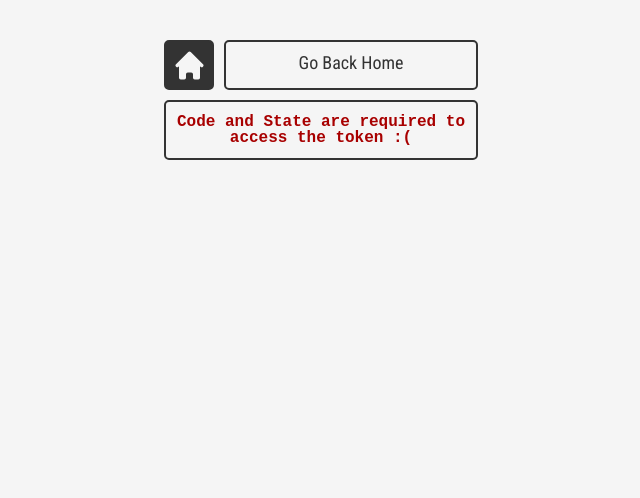
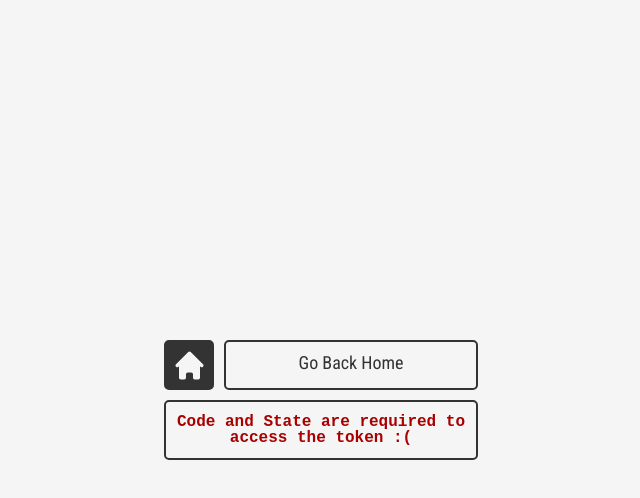
Before and after one commit to NerdPlayground/auralis, a Next.js app: page /authorize in a window 1280 px wide. Shown: the top 498 px of the page, without its empty margins (319-959 px from the left). Built offline with nearby package versions, Linux system fonts and the light colour scheme.

Commit message:
refactor (Component) : restructure auth component

```diff
--- a/app/authorize/page.js
+++ b/app/authorize/page.js
@@ -40,10 +40,8 @@ export default function Page({ searchParams }){
     },[params]);
 
     return (
-        <div id="platform">
-            <div id="container">
-                <div></div>
-                <div className="container">
+        <div id="authorize">
+            <div>
                 {message.status?(
                     <Button
                         icon={"home"} button={false}
@@ -80,12 +78,11 @@ export default function Page({ searchParams }){
                     />
                 )}
             </div>
-                <div className="container">
+            <div className="message-container">
                 <p className={`message ${message.error?"error":"info"}-message`}>
                     {message.content}
                 </p>
             </div>
         </div>
-        </div>
     );
 }
--- a/app/ui/styles.scss
+++ b/app/ui/styles.scss
@@ -51,7 +51,7 @@ $p-padding: 10px;
 $cover: 300px;
 $border: 2px;
 
-#platform{
+#platform,#authorize{
     @include flex(column,center,center);
     @include dimensions($full-width:calc(#{$cover} + ((#{$p-padding} + #{$border}) * 2)));
 }
@@ -141,3 +141,25 @@ $border: 2px;
         }
     }
 }
+
+.message-container{
+    & > p{
+        padding: 5px;
+        @include dimensions($full-dimension:(100%,60px));
+        text-align: center;
+        font-family: monospace;
+        font-weight: bold;
+        border-radius: 5px;
+        border: 2px solid $black;
+    }
+}
+
+#authorize{
+    height: 100%;
+    max-height: 100%;
+    & > *{
+        padding: 5px;
+        @include flex(column,center,center);
+        @include dimensions($full-width:100%);
+    }
+}
```
Lines whose indentation alone changed are shown as unchanged.
